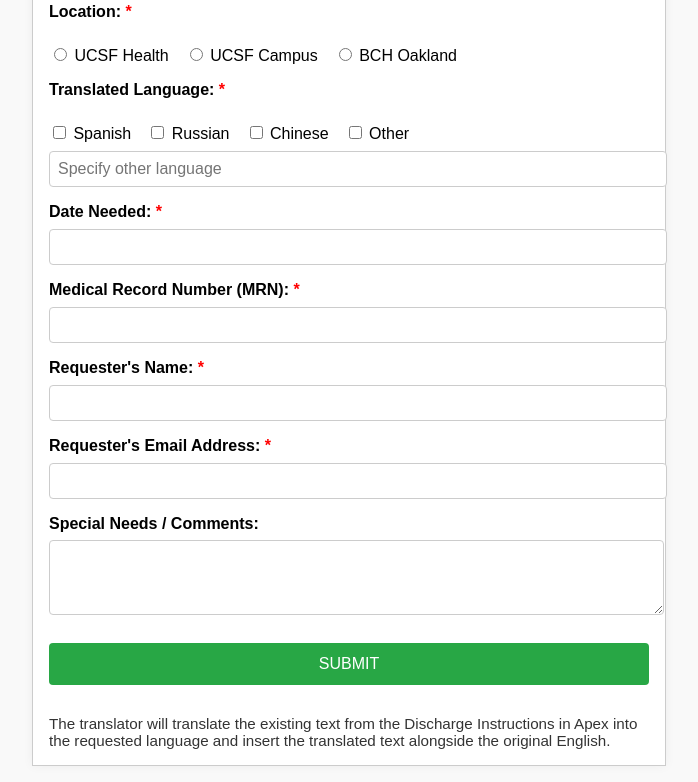
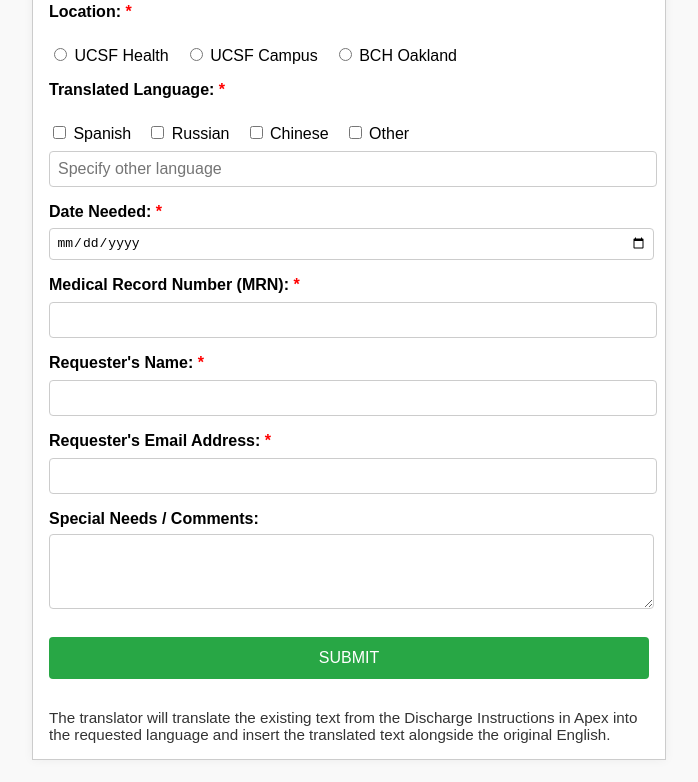
Before and after one commit to jasonsilvarudberg/ucsf-dci-translation-form, a plain HTML site: page index.html in a window 1280 px wide. Shown: the part 98-880 px from the top of the page, without its empty margins (291-989 px from the left). Drawn offline with Linux system fonts and the light colour scheme.

Commit message:
Add files via upload

```diff
--- a/index.html
+++ b/index.html
@@ -31,8 +31,11 @@
       font-weight: bold;
     }
     input[type="text"],
+    input[type="email"],
+    input[type="date"],
+    input[type="tel"],
     textarea {
-      width: 100%;
+      width: calc(100% - 10px);
       padding: 0.5em;
       margin-top: 0.5em;
       font-size: 1em;
@@ -91,16 +94,16 @@
     <input type="text" placeholder="Specify other language">
 
     <label>Date Needed: <span class="required">*</span></label>
-    <input type="text">
+    <input type="date">
 
     <label>Medical Record Number (MRN): <span class="required">*</span></label>
-    <input type="text">
+    <input type="tel">
 
     <label>Requester's Name: <span class="required">*</span></label>
     <input type="text">
 
     <label>Requester's Email Address: <span class="required">*</span></label>
-    <input type="text">
+    <input type="email">
 
     <label>Special Needs / Comments:</label>
     <textarea rows="4"></textarea>
```
